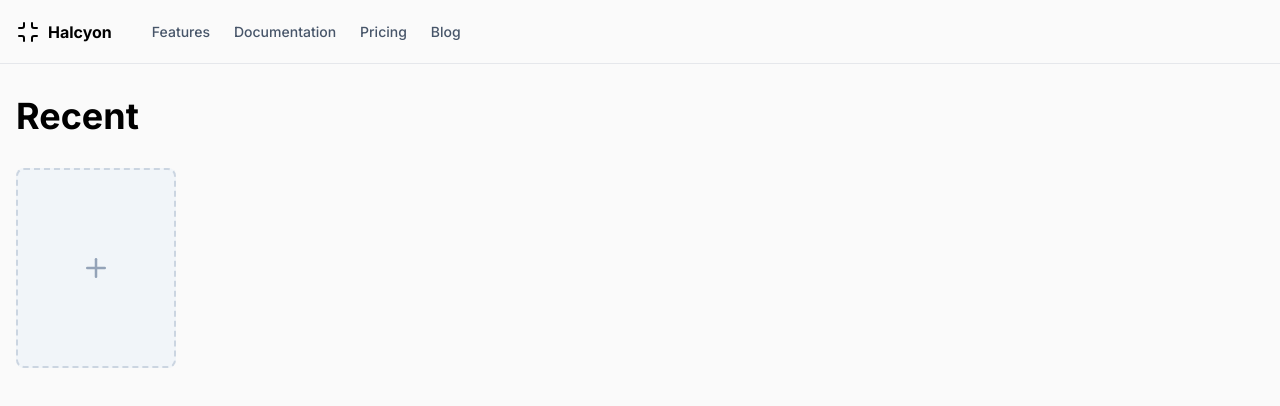
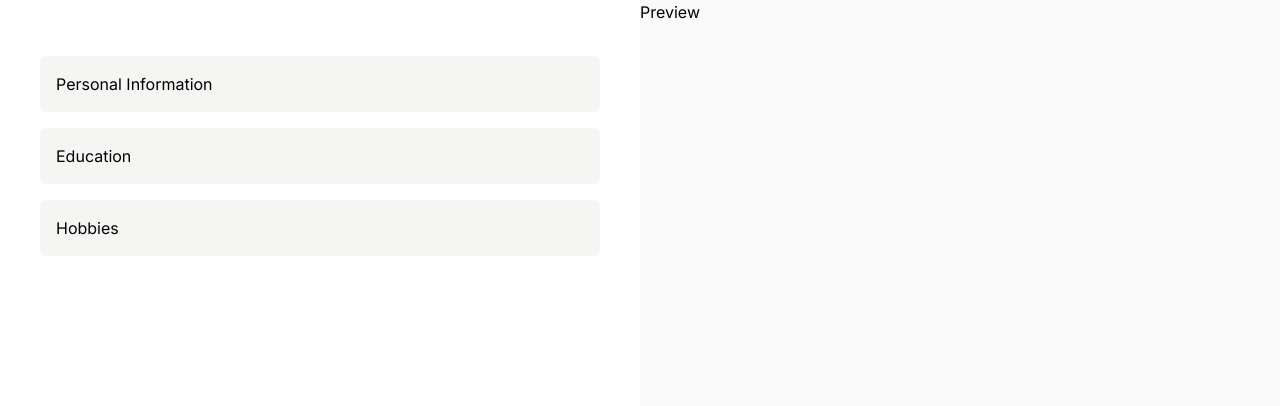
Before and after one commit to HelixMorphe/halcyon, a Next.js app: page /app in a window 1280 px wide. Shown: the top 406 px of the page. Built offline with nearby package versions, Linux system fonts and the light colour scheme.

Commit message:
dnd init finished

```diff
--- /dev/null
+++ b/components/App/Main.jsx
@@ -0,0 +1,10 @@
+import React, { useEffect, useState } from "react";
+import SectionsWrapper from "./SectionsWrapper";
+
+export default function Main() {
+  return (
+    <div className="">
+      <SectionsWrapper />
+    </div>
+  );
+}
--- /dev/null
+++ b/components/App/SectionsWrapper.jsx
@@ -0,0 +1,70 @@
+import React, { useEffect, useState } from "react";
+import {
+  DndContext,
+  closestCenter,
+  KeyboardSensor,
+  PointerSensor,
+  useSensor,
+  useSensors,
+} from "@dnd-kit/core";
+import {
+  arrayMove,
+  SortableContext,
+  sortableKeyboardCoordinates,
+  verticalListSortingStrategy,
+} from "@dnd-kit/sortable";
+
+import { SortableItem } from "./SortableItem";
+const sections = [
+  {
+    id: 1,
+    label: "Personal Information",
+  },
+  {
+    id: 2,
+    label: "Education",
+  },
+  {
+    id: 3,
+    label: "Hobbies",
+  },
+];
+export default function SectionWrapper() {
+  const [items, setItems] = useState(sections);
+  const sensors = useSensors(
+    useSensor(PointerSensor),
+    useSensor(KeyboardSensor, {
+      coordinateGetter: sortableKeyboardCoordinates,
+    })
+  );
+  //   useEffect(() => {
+  //     console.log(items);
+  //   }, [items]);
+
+  return (
+    <DndContext
+      sensors={sensors}
+      collisionDetection={closestCenter}
+      onDragEnd={handleDragEnd}
+    >
+      <SortableContext items={items} strategy={verticalListSortingStrategy}>
+        {items.map((item) => (
+          <SortableItem key={item.id} id={item.id} label={item.label} />
+        ))}
+      </SortableContext>
+    </DndContext>
+  );
+
+  function handleDragEnd(event) {
+    const { active, over } = event;
+    console.log({ active, over });
+    if (active.id !== over.id) {
+      setItems((items) => {
+        const oldIndex = items.findIndex((obj) => obj.id === active.id);
+        const newIndex = items.findIndex((obj) => obj.id === over.id);
+        console.log({ oldIndex, newIndex });
+        return arrayMove(items, oldIndex, newIndex);
+      });
+    }
+  }
+}
--- /dev/null
+++ b/components/App/SortableItem.jsx
@@ -0,0 +1,25 @@
+import React from "react";
+import { useSortable } from "@dnd-kit/sortable";
+import { CSS } from "@dnd-kit/utilities";
+
+export function SortableItem(props) {
+  const { attributes, listeners, setNodeRef, transform, transition } =
+    useSortable({ id: props.id });
+
+  const style = {
+    transform: CSS.Transform.toString(transform),
+    transition,
+  };
+
+  return (
+    <div
+      ref={setNodeRef}
+      style={style}
+      {...attributes}
+      {...listeners}
+      className=" p-4 my-4 rounded-md bg-stone-100"
+    >
+      {props.label}
+    </div>
+  );
+}
--- a/next.config.js
+++ b/next.config.js
@@ -1,6 +1,6 @@
 /** @type {import('next').NextConfig} */
 const nextConfig = {
   reactStrictMode: true,
-}
+};
 
-module.exports = nextConfig
+module.exports = nextConfig;
--- a/package.json
+++ b/package.json
@@ -9,6 +9,10 @@
     "lint": "next lint"
   },
   "dependencies": {
+    "@dnd-kit/core": "^6.0.8",
+    "@dnd-kit/sortable": "^7.0.2",
+    "@dnd-kit/utilities": "^3.2.1",
+    "@formkit/auto-animate": "^1.0.0-beta.6",
     "@types/node": "18.15.11",
     "@types/react": "18.0.35",
     "@types/react-dom": "18.0.11",
@@ -21,6 +25,8 @@
     "next": "13.3.0",
     "postcss": "8.4.21",
     "react": "18.2.0",
+    "react-dnd": "^16.0.1",
+    "react-dnd-html5-backend": "^16.0.1",
     "react-dom": "18.2.0",
     "tailwind-merge": "^1.12.0",
     "tailwindcss": "3.3.1",
--- a/pages/app.tsx
+++ b/pages/app.tsx
@@ -1,15 +1,20 @@
-import Dashboard from "@/components/App/Dashboard";
+import Dashboard from "@/components/Dashboard/Dashboard";
 import Navbar from "@/components/Navbar";
 import React from "react";
-
+import Main from "@/components/App/Main.jsx";
+import SectionWrapper from "@/components/App/SectionsWrapper";
 const App = () => {
   return (
     <div>
-      <div className="max-w-[1400px] m-auto">
-        <Navbar />
-      </div>
-      <div className="max-w-[1400px] m-auto mt-4 p-4">
-        <Dashboard />
+      <div className="max-w-[1400px] m-auto">{/* <Navbar /> */}</div>
+      <div className="flex">
+        {/* <div>Sidebar</div> */}
+        <div className="grid grid-cols-2 w-full h-screen overflow-auto">
+          <div className="p-10 bg-white">
+            <SectionWrapper />
+          </div>
+          <div>Preview</div>
+        </div>
       </div>
     </div>
   );
--- /dev/null
+++ b/pages/dashboard.tsx
@@ -0,0 +1,18 @@
+import Dashboard from "@/components/Dashboard/Dashboard";
+import Navbar from "@/components/Navbar";
+import React from "react";
+
+const Home = () => {
+  return (
+    <div>
+      <div className="max-w-[1400px] m-auto">
+        <Navbar />
+      </div>
+      <div className="max-w-[1400px] m-auto mt-4 p-4">
+        <Dashboard />
+      </div>
+    </div>
+  );
+};
+
+export default Home;
```
Also changed, not shown: components/Dashboard/Card.tsx (renamed from components/App/Card.tsx), components/Dashboard/Dashboard.tsx (renamed from components/App/Dashboard.tsx), 1 other file (tests, documents, lock files or other folders).
